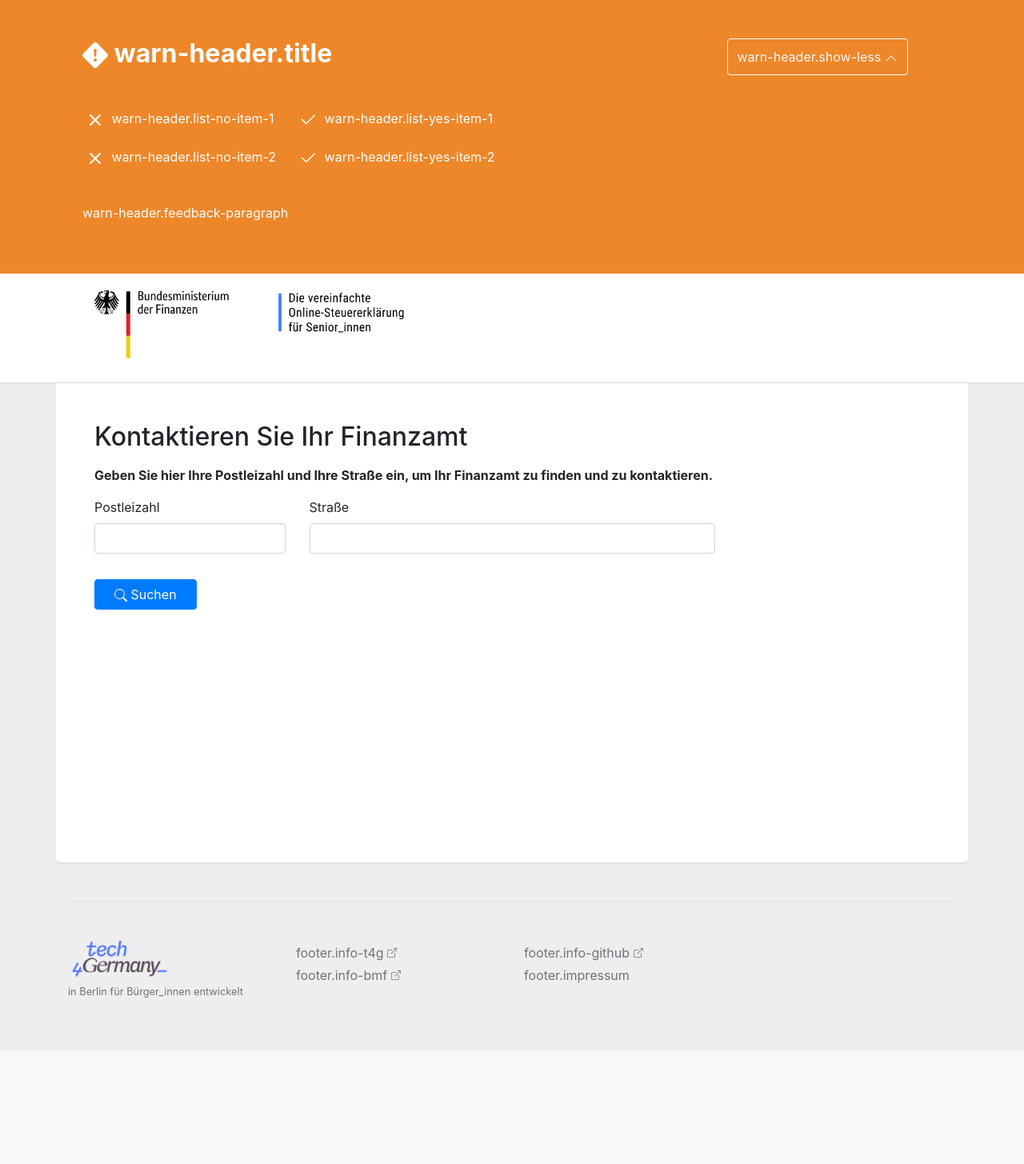
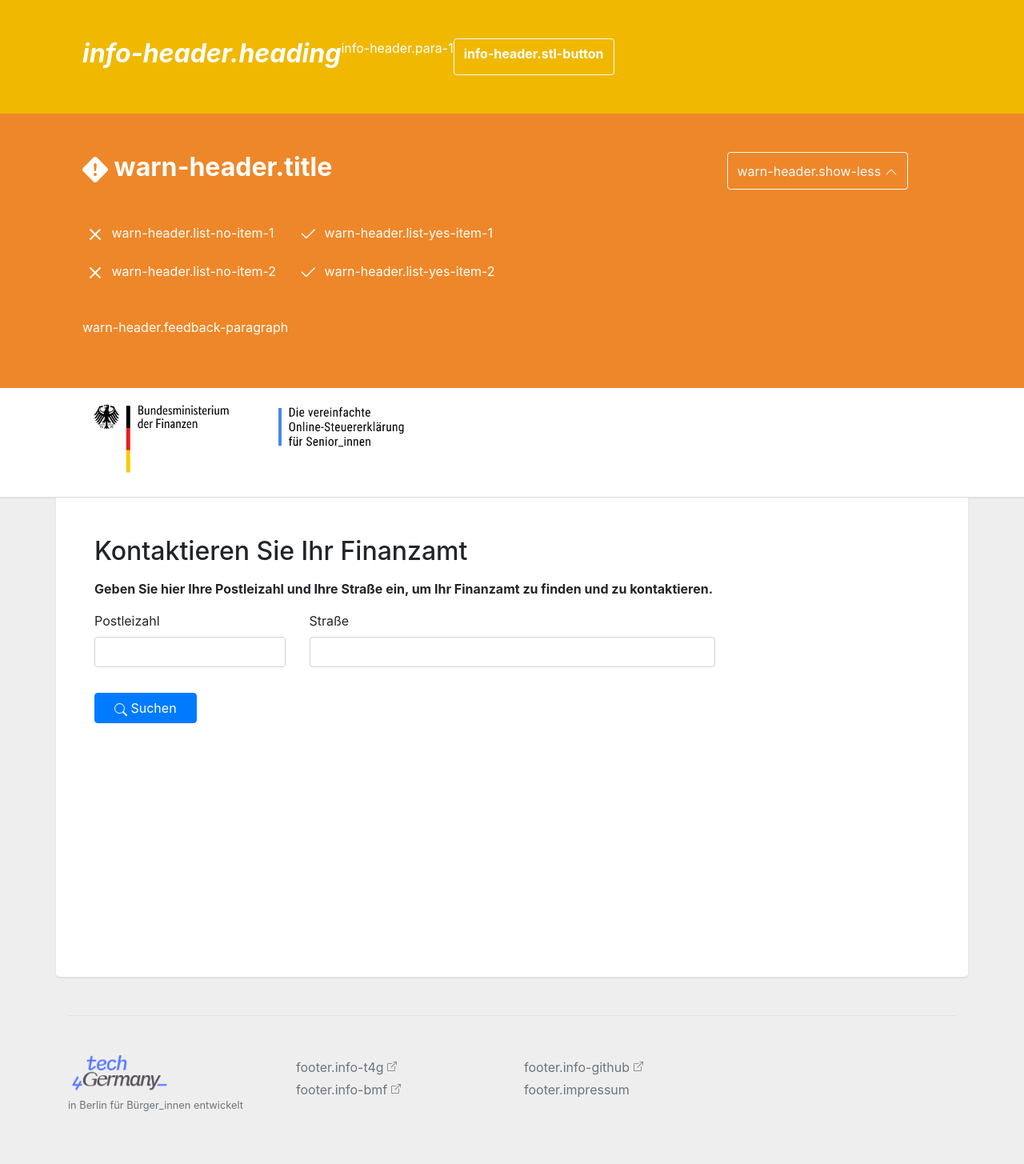
Before and after one commit to tech4germany/steuerlotse, a Flask app: template app/templates/content/contact.html in a window 1280 px wide. Shown: the whole page at 80% size. Before the commit the page ends 1247 px from the top, so only its background shows below. Run offline with Flask 2, Linux system fonts and the light colour scheme; the template is opened without the code that fills it, so the values that code supplies are empty; parts of the project's set-up code (start-up, migrations or seed data) failed here and were passed over; some libraries are stand-ins or nearby versions.

Commit message:
Add info header pointing to live Steuerlotse

```diff
--- a/app/static/css/base.css
+++ b/app/static/css/base.css
@@ -1,5 +1,19 @@
 body {
     background: #eee;
+}
+
+.info-banner {
+    background: #f0b800;
+    color: #fff;
+}
+
+.info-banner h2 {
+    font-style: italic;
+}
+
+.info-banner a {
+    color: #fff;
+    font-weight: bolder;
 }
 
 .warn-banner {
--- a/app/templates/content/warnheader.html
+++ b/app/templates/content/warnheader.html
@@ -1,3 +1,13 @@
+<div class="info-banner">
+    <div class="container p-5">
+        <div class="row">
+            <h2 class="font-weight-bolder">{{ _('info-header.heading') }}</h2>
+            <p>{{ _('info-header.para-1') }}</p>
+
+            <a href="https://www.steuerlotse-rente.de" class="btn btn-outline-light">{{ _('info-header.stl-button') }}</a>
+        </div>
+    </div>
+</div>
 <div class="warn-banner">
     <div class="container p-5">
         <div class="row">
```
Also changed, not shown: app/translations/de/LC_MESSAGES/messages.po.
